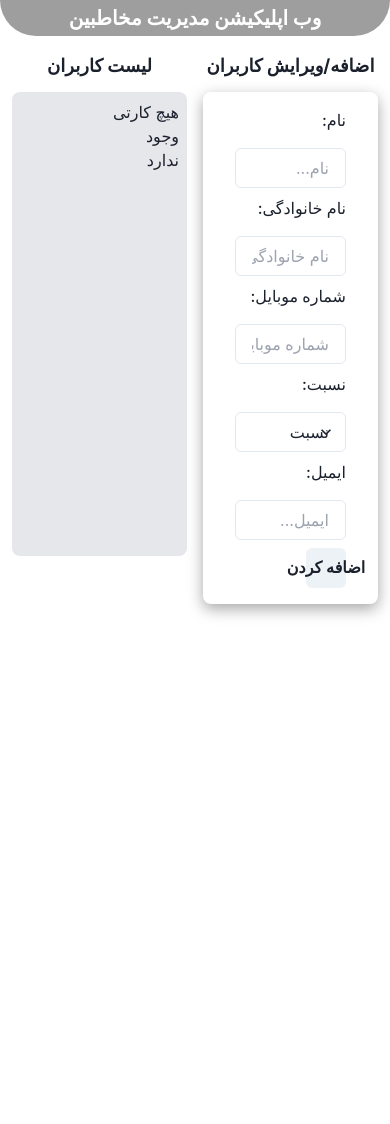
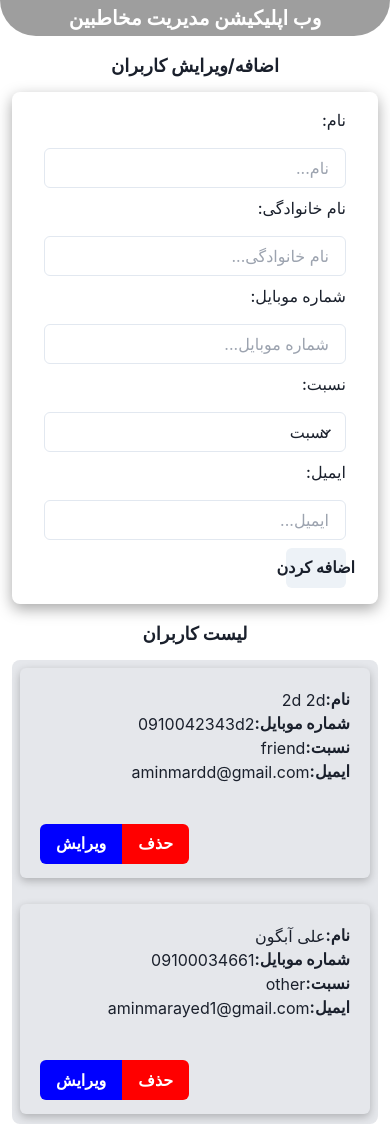
Before and after one commit to AminMarayed-dev/Contact-Management, a React (Vite) app: page / in a window 390 px wide. Before the commit the page ends 844 px from the top, so only its background shows below. Built offline with nearby package versions, Linux system fonts and the light colour scheme; data requests are answered from the project's data file; grey boxes are pictures that could not be loaded.

Commit message:
fix error typesrcipt

```diff
--- a/db/db.json
+++ b/db/db.json
@@ -1,3 +1,18 @@
 {
-    "users":[]
+  "users": [
+    {
+      "id": "1716014487618",
+      "name": "2d 2d",
+      "mobile": "0910042343d2",
+      "email": "aminmardd@gmail.com",
+      "ratio": "friend"
+    },
+    {
+      "id": "1716014902943",
+      "name": "علی  آبگون",
+      "mobile": "09100034661",
+      "email": "aminmarayed1@gmail.com",
+      "ratio": "other"
+    }
+  ]
 }
--- a/package.json
+++ b/package.json
@@ -21,6 +21,7 @@
     "react": "^18.2.0",
     "react-dom": "^18.2.0",
     "react-hook-form": "^7.51.4",
+    "react-icons": "^5.2.1",
     "yup": "^1.4.0"
   },
   "devDependencies": {
--- a/src/App.tsx
+++ b/src/App.tsx
@@ -8,7 +8,7 @@ function App() {
   return (
     <>
       <Header/>
-      <div className="flex px-3 mt-4 gap-4">
+      <div className="flex flex-col md:flex-row  px-3 mt-4 gap-4">
         <FormContextProvider>
           <Form />
           <ListUsers />
--- a/src/components/card-wrapper/CardWrapper.tsx
+++ b/src/components/card-wrapper/CardWrapper.tsx
@@ -2,6 +2,7 @@ import { useContext } from "react";
 
 import CardItem from "../card/Card";
 import { FromContext } from "../../context/FormContextProvider";
+import { User } from "../../api/users.api";
 
 
 
@@ -9,9 +10,8 @@ import { FromContext } from "../../context/FormContextProvider";
 function CardWrapper() {
   const {users} = useContext(FromContext)
   return (
-    <div className='grid grid-cols-2 gap-6 shadow-["0px 5px 15px rgba(0, 0, 0, 0.35)"] p-2 bg-gray-200 min-h-[55vh] rounded-[8px]'>
-      {/* <CardItem users={users}/> */}
-      {users.length !== 0 ? users.map(user => <CardItem user={user}/>) : <p>هیچ کارتی وجود ندارد</p>}
+    <div className='grid grid-cols-1 md:grid-cols-2 gap-6 shadow-["0px 5px 15px rgba(0, 0, 0, 0.35)"] p-2 bg-gray-200 min-h-[55vh] rounded-[8px]'>
+      {users.length !== 0 ? users.map((user:User) => <CardItem user={user}/>) : <p>هیچ کارتی وجود ندارد</p>}
     </div>
   );
 }
--- a/src/components/form/Form.tsx
+++ b/src/components/form/Form.tsx
@@ -1,3 +1,5 @@
+
+
 import {
   Button,
   FormControl,
@@ -77,7 +79,7 @@ function Form() {
   });
 
   return (
-    <div className="flex flex-col gap-3 w-1/2 items-center">
+    <div className="flex flex-col gap-3 w-full md:w-1/2 items-center">
       <h3 className="font-bold text-lg">اضافه/ویرایش کاربران</h3>
       <FormControl
         px={8}
--- a/src/components/list-users/ListUsers.tsx
+++ b/src/components/list-users/ListUsers.tsx
@@ -3,7 +3,7 @@ import CardWrapper from "../card-wrapper/CardWrapper";
 
 function ListUsers() {
   return (
-    <div className="flex flex-col gap-3 w-1/2">
+    <div className="flex flex-col gap-3 md:w-1/2 w-full">
       <h3 className="font-bold text-lg text-center">لیست کاربران</h3>
       <CardWrapper/>
     </div>
--- a/src/index.css
+++ b/src/index.css
@@ -1,3 +1,11 @@
 @tailwind base;
 @tailwind components;
 @tailwind utilities;
+
+/* Hide the default arrow */
+.hide-arrow {
+  appearance: none;
+  -webkit-appearance: none;
+  -moz-appearance: none;
+  background: none;
+}
```
Also changed, not shown: 1 other file (tests, documents, lock files or other folders).
